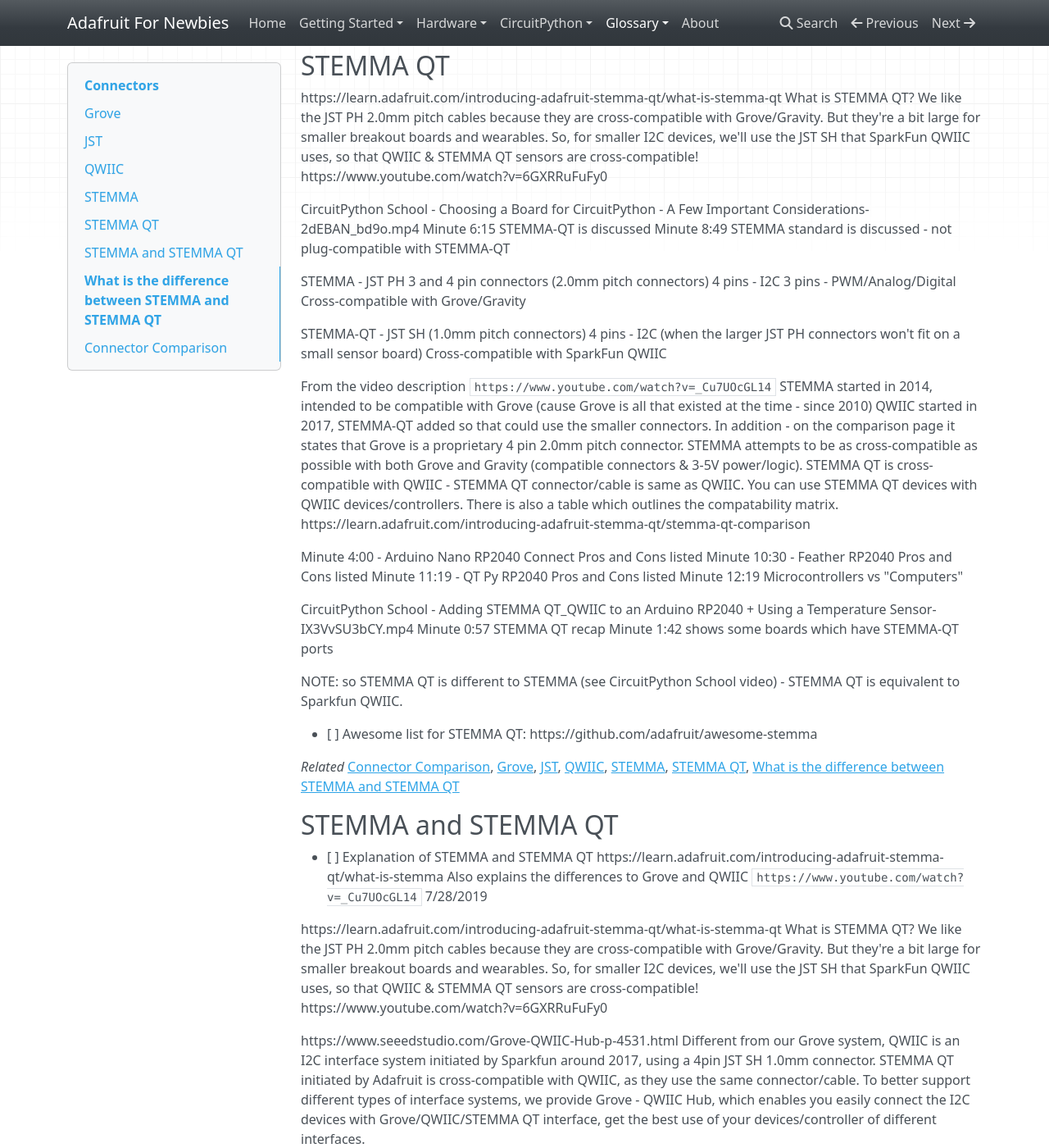
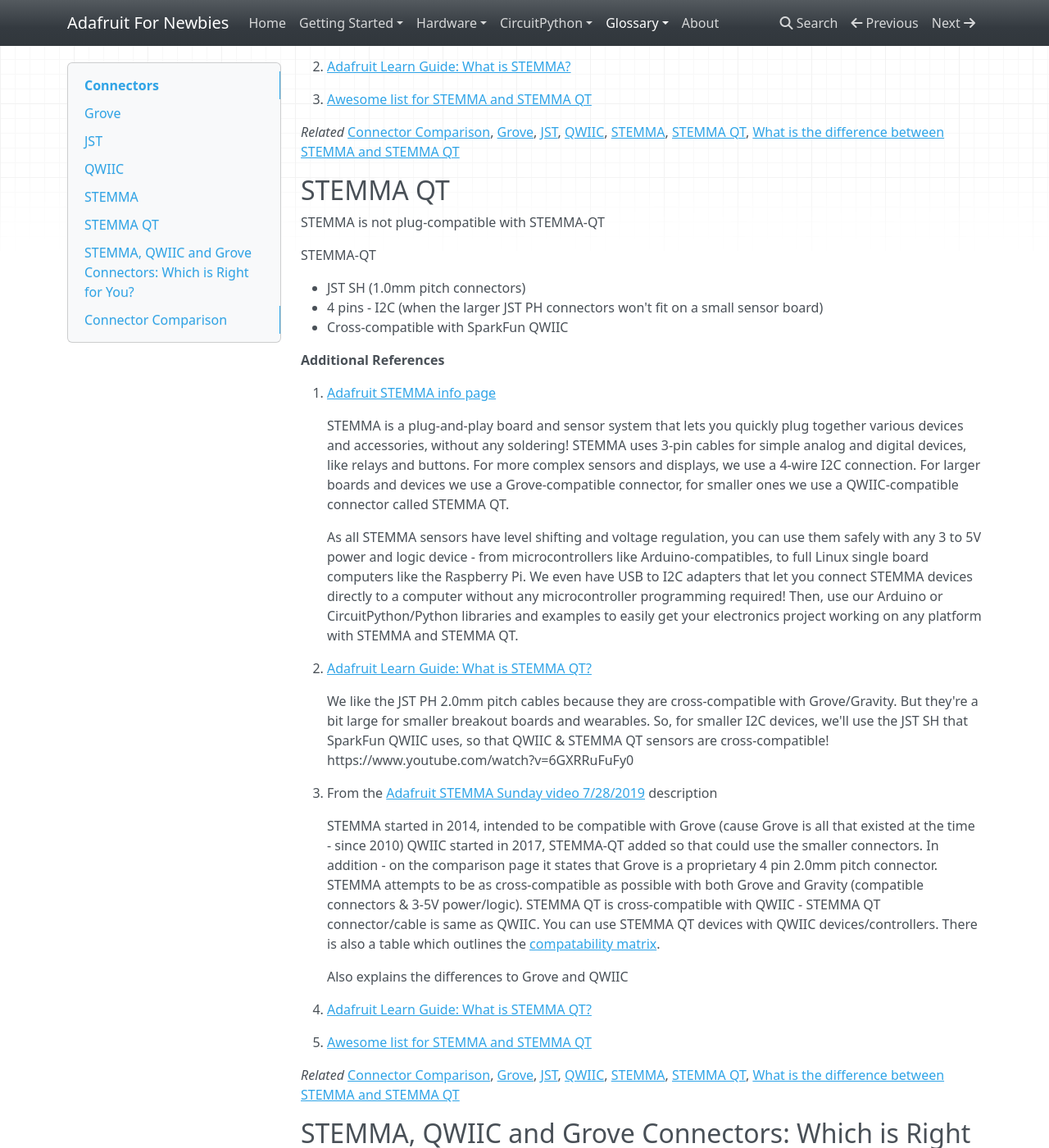
Before and after one commit to jliu70/adafruit.usedgoodies.com, an MkDocs documentation site: the page built from docs/glossary/connectors.md, in a window 1280 px wide and 1400 px high, scrolled down 2949 px. Shown: the whole window at 82% size. Built offline with MkDocs 1.6.1, drawn with Linux system fonts in a browser that asks for light colours; nearby versions of some CDN libraries; some of the changed text lies outside the part shown.

Commit message:
updates 2022-02-11 - next connectors.md choosing_a_board.md

````diff
--- /dev/null
+++ b/demo.py
@@ -0,0 +1,4 @@
+from rich import print
+
+print(f"I wonder what this looks like 1 + 1 = {1 + 1}")
+print({"a": [1, 2, 3], "b" : {"c" : 1}})
--- a/docs/circuitpython/installation.md
+++ b/docs/circuitpython/installation.md
@@ -1,6 +1,23 @@
 # installation
-
 
 [CircuitPython hardware binaries downloads](https://circuitpython.org/downloads)
 
 [CircuitPython Bundle Libraries](https://circuitpython.org/libraries)
+
+
+
+Adafruit has a great walkthrough on how to [get started with CircuitPython with Raspberry Pi Pico](https://learn.adafruit.com/getting-started-with-raspberry-pi-pico-circuitpython/micropython-or-circuitpython)
+
+
+General steps
+
+1. Download UF2 binaries for your board
+    - Go to Downloads site and click on your board
+    - download and then go into bootloader mode
+    - drag and drop the UF2 file to your device USB device
+2. Download Bundle Libraries
+    - Manually
+        - download the bundle, unzip, then drag and drop the libraries you need
+    - Via Circup
+        - can create a text file, e.g., `requirements.txt`
+        - run `circup install -r requirements.txt`
--- a/docs/glossary/connectors.md
+++ b/docs/glossary/connectors.md
@@ -58,7 +58,7 @@
 !!! From_the_Archive
     J.S.T. = Japanese Solderless Terminals As our company name implies, Solderless Terminal, has real significance. When JST was established in 1957, we were Japan's first manufacturer and distributor of Solderless Terminals.
 
-There are [many types of JST connectors](https://en.wikipedia.org/wiki/JST_connector), but the two used most commonly with Adafruit are:
+There are [many types of JST connectors](https://en.wikipedia.org/wiki/JST_connector), but the two most commonly used by Adafruit are:
 
 - JST Series  "PH"  2.00mm pin-to-pin pitch
     - Used with [STEMMA](connectors.md#stemma)
@@ -96,84 +96,80 @@
 
 ## STEMMA
 
-https://www.adafruit.com/category/1005
 
-STEMMA is a plug-and-play board and sensor system that lets you quickly plug together various devices and accessories, without any soldering! STEMMA uses 3-pin cables for simple analog and digital devices, like relays and buttons. For more complex sensors and displays, we use a 4-wire I2C connection. For larger boards and devices we use a Grove-compatible connector, for smaller ones we use a QWIIC-compatible connector called STEMMA QT.
+STEMMA standard is not plug-compatible with STEMMA-QT
 
-As all STEMMA sensors have level shifting and voltage regulation, you can use them safely with any 3 to 5V power and logic device - from microcontrollers like Arduino-compatibles, to full Linux single board computers like the Raspberry Pi. We even have USB to I2C adapters that let you connect STEMMA devices directly to a computer without any microcontroller programming required! Then, use our Arduino or CircuitPython/Python libraries and examples to easily get your electronics project working on any platform with STEMMA and STEMMA QT.
+ STEMMA
 
+ - JST PH 3 and 4 pin connectors (2.0mm pitch connectors)
+ - 4 pins - I2C
+ - 3 pins - PWM/Analog/Digital
+ - Aims to be compatible with Grove/Gravity
 
-As all STEMMA sensors have level shifting and voltage regulation, you can use them safely with any 3 to 5V power and logic device - from microcontrollers like Arduino-compatibles, to full Linux single board computers like the Raspberry Pi. We even have USB to I2C adapters that let you connect STEMMA devices directly to a computer without any microcontroller programming required! Then, use our Arduino or CircuitPython/Python libraries and examples to easily get your electronics project working on any platform with STEMMA and STEMMA QT.
+** Additional References **
+
+1. [Adafruit STEMMA info page](https://www.adafruit.com/category/1005)
+
+    STEMMA is a plug-and-play board and sensor system that lets you quickly plug together various devices and accessories, without any soldering! STEMMA uses 3-pin cables for simple analog and digital devices, like relays and buttons. For more complex sensors and displays, we use a 4-wire I2C connection. For larger boards and devices we use a Grove-compatible connector, for smaller ones we use a QWIIC-compatible connector called STEMMA QT.
+
+    As all STEMMA sensors have level shifting and voltage regulation, you can use them safely with any 3 to 5V power and logic device - from microcontrollers like Arduino-compatibles, to full Linux single board computers like the Raspberry Pi. We even have USB to I2C adapters that let you connect STEMMA devices directly to a computer without any microcontroller programming required! Then, use our Arduino or CircuitPython/Python libraries and examples to easily get your electronics project working on any platform with STEMMA and STEMMA QT.
+
+2. [Adafruit Learn Guide: What is STEMMA?](https://learn.adafruit.com/introducing-adafruit-stemma-qt/what-is-stemma)
+
+3. [Awesome list for STEMMA and STEMMA QT](https://github.com/adafruit/awesome-stemma)
 
 *Related* [Connector Comparison](connectors.md#connector-comparison), [Grove](connectors.md#grove), [JST](connectors.md#jst), [QWIIC](connectors.md#qwiic), [STEMMA](connectors.md#stemma), [STEMMA QT](connectors.md#stemma-qt), [What is the difference between STEMMA and STEMMA QT](connectors.md#what-is-the-difference-between-stemma-and-stemma-qt)
 
 
+
 ## STEMMA QT
 
-https://learn.adafruit.com/introducing-adafruit-stemma-qt/what-is-stemma-qt
-    What is STEMMA QT?
+
+ STEMMA is not plug-compatible with STEMMA-QT
+
+ STEMMA-QT
+
+ - JST SH (1.0mm pitch connectors)
+ - 4 pins - I2C (when the larger JST PH connectors won't fit on a small sensor board)
+ - Cross-compatible with SparkFun QWIIC
+
+**Additional References**
+
+1. [Adafruit STEMMA info page](https://www.adafruit.com/category/1005)
+
+    STEMMA is a plug-and-play board and sensor system that lets you quickly plug together various devices and accessories, without any soldering! STEMMA uses 3-pin cables for simple analog and digital devices, like relays and buttons. For more complex sensors and displays, we use a 4-wire I2C connection. For larger boards and devices we use a Grove-compatible connector, for smaller ones we use a QWIIC-compatible connector called STEMMA QT.
+
+    As all STEMMA sensors have level shifting and voltage regulation, you can use them safely with any 3 to 5V power and logic device - from microcontrollers like Arduino-compatibles, to full Linux single board computers like the Raspberry Pi. We even have USB to I2C adapters that let you connect STEMMA devices directly to a computer without any microcontroller programming required! Then, use our Arduino or CircuitPython/Python libraries and examples to easily get your electronics project working on any platform with STEMMA and STEMMA QT.
+
+2. [Adafruit Learn Guide: What is STEMMA QT?](https://learn.adafruit.com/introducing-adafruit-stemma-qt/what-is-stemma-qt)
+
     We like the JST PH 2.0mm pitch cables because they are cross-compatible with Grove/Gravity. But they're a bit large for smaller breakout boards and wearables. So, for smaller I2C devices, we'll use the JST SH that SparkFun QWIIC uses, so that QWIIC & STEMMA QT sensors are cross-compatible!
     https://www.youtube.com/watch?v=6GXRRuFuFy0
 
 
-CircuitPython School - Choosing a Board for CircuitPython - A Few Important Considerations-2dEBAN_bd9o.mp4
-Minute 6:15 STEMMA-QT is discussed
-Minute 8:49 STEMMA standard is discussed - not plug-compatible with STEMMA-QT
+3. From the [Adafruit STEMMA Sunday video 7/28/2019](https://www.youtube.com/watch?v=_Cu7UOcGL14) description
 
- STEMMA - JST PH 3 and 4 pin connectors (2.0mm pitch connectors)
- 4 pins - I2C
- 3 pins - PWM/Analog/Digital
- Cross-compatible with Grove/Gravity
+    STEMMA started in 2014, intended to be compatible with Grove (cause Grove is all that existed at the time - since 2010)
+    QWIIC started in 2017, STEMMA-QT added so that could use the smaller connectors.
+    In addition - on the comparison page it states that Grove is a proprietary 4 pin 2.0mm pitch connector.
+    STEMMA attempts to be as cross-compatible as possible with both Grove and Gravity (compatible connectors & 3-5V power/logic). STEMMA QT is cross-compatible with QWIIC - STEMMA QT connector/cable is same as QWIIC. You can use STEMMA QT devices with QWIIC devices/controllers.
+    There is also a table which outlines the [compatability matrix](https://learn.adafruit.com/introducing-adafruit-stemma-qt/stemma-qt-comparison).
 
- STEMMA-QT - JST SH (1.0mm pitch connectors)
- 4 pins - I2C (when the larger JST PH connectors won't fit on a small sensor board)
- Cross-compatible with SparkFun QWIIC
+    Also explains the differences to Grove and QWIIC
 
-From the video description ```https://www.youtube.com/watch?v=_Cu7UOcGL14```
- STEMMA started in 2014, intended to be compatible with Grove (cause Grove is all that existed at the time - since 2010)
- QWIIC started in 2017, STEMMA-QT added so that could use the smaller connectors.
- In addition - on the comparison page it states that Grove is a proprietary 4 pin 2.0mm pitch connector.
- STEMMA attempts to be as cross-compatible as possible with both Grove and Gravity (compatible connectors & 3-5V power/logic). STEMMA QT is cross-compatible with QWIIC - STEMMA QT connector/cable is same as QWIIC. You can use STEMMA QT devices with QWIIC devices/controllers.
- There is also a table which outlines the compatability matrix.  https://learn.adafruit.com/introducing-adafruit-stemma-qt/stemma-qt-comparison
-
-Minute 4:00 - Arduino Nano RP2040 Connect Pros and Cons listed
-Minute 10:30 - Feather RP2040 Pros and Cons listed
-Minute 11:19 - QT Py RP2040 Pros and Cons listed
-Minute 12:19 Microcontrollers vs "Computers"
+4. [Adafruit Learn Guide: What is STEMMA QT?](https://learn.adafruit.com/introducing-adafruit-stemma-qt/what-is-stemma-qt)
 
 
-
-CircuitPython School - Adding STEMMA QT_QWIIC to an Arduino RP2040 + Using a Temperature Sensor-IX3VvSU3bCY.mp4
-Minute 0:57  STEMMA QT recap
-Minute 1:42 shows some boards which have STEMMA-QT ports
-
-NOTE: so STEMMA QT is different to STEMMA (see CircuitPython School video) -   STEMMA QT is equivalent to Sparkfun QWIIC.
-
-
-- [ ] Awesome list for STEMMA QT:  https://github.com/adafruit/awesome-stemma
+5. [Awesome list for STEMMA and STEMMA QT](https://github.com/adafruit/awesome-stemma)
 
 
 *Related* [Connector Comparison](connectors.md#connector-comparison), [Grove](connectors.md#grove), [JST](connectors.md#jst), [QWIIC](connectors.md#qwiic), [STEMMA](connectors.md#stemma), [STEMMA QT](connectors.md#stemma-qt), [What is the difference between STEMMA and STEMMA QT](connectors.md#what-is-the-difference-between-stemma-and-stemma-qt)
 
 
-## STEMMA and STEMMA QT
-
-- [ ] Explanation of STEMMA and STEMMA QT https://learn.adafruit.com/introducing-adafruit-stemma-qt/what-is-stemma  Also explains the differences to Grove and QWIIC  ```https://www.youtube.com/watch?v=_Cu7UOcGL14```  7/28/2019
-
-https://learn.adafruit.com/introducing-adafruit-stemma-qt/what-is-stemma-qt
-    What is STEMMA QT?
-    We like the JST PH 2.0mm pitch cables because they are cross-compatible with Grove/Gravity. But they're a bit large for smaller breakout boards and wearables. So, for smaller I2C devices, we'll use the JST SH that SparkFun QWIIC uses, so that QWIIC & STEMMA QT sensors are cross-compatible!
-    https://www.youtube.com/watch?v=6GXRRuFuFy0
 
 
-https://www.seeedstudio.com/Grove-QWIIC-Hub-p-4531.html
-    Different from our Grove system, QWIIC is an I2C interface system initiated by Sparkfun around 2017, using a 4pin JST SH 1.0mm connector. STEMMA QT initiated by Adafruit is cross-compatible with QWIIC, as they use the same connector/cable. To better support different types of interface systems, we provide Grove - QWIIC Hub, which enables you easily connect the I2C devices with Grove/QWIIC/STEMMA QT interface, get the best use of your devices/controller of different interfaces.
 
-
-# What is the difference between STEMMA and STEMMA QT
-
-
-STEMMA, QWIIC and Grove Connectors: Which is Right for You?
+## STEMMA, QWIIC and Grove Connectors: Which is Right for You?
 
 https://www.tomshardware.com/features/stemma-vs-qwiic-vs-grove-connectors  4/24/2021
 
@@ -191,12 +187,17 @@
 
 ## Connector Comparison
 
-| Device    | Manufacturer                                | Connector                                             | Voltage / Logic                                         | Protocols                                                         | Year Introduced | Compatible                            |
-| --------- | ------------------------------------------- | ----------------------------------------------------- | ------------------------------------------------------- | ----------------------------------------------------------------- | --------------- | ------------------------------------- |
-| Grove     | [Seeed Studio](https://www.seeedstudio.com) | Proprietary 4 pin 2.0mm pin pitch                     | 3-5V [DC](https://en.wikipedia.org/wiki/Direct_current) | 4 Pin [I2C](i2c.md) / Analog / Digital / [PWM](pwm.md)            | 2010            | Compatible with STEMMA I2C only       |
-| QWIIC     | [Sparkfun](https://www.sparkfun.com)        | [JST SH](connectors.md#jst) 4 pin 1.0mm pin pitch     | 3V [DC](https://en.wikipedia.org/wiki/Direct_current)   | [I2C](i2c.md)                                                     | 2017            | N/A                                   |
-| STEMMA    | [Adafruit](https://www.adafruit.com)        | [JST PH](connectors.md#jst) 3 / 4 Pin 2.0mm pin pitch | 3-5V [DC](https://en.wikipedia.org/wiki/Direct_current) | 4 Pin [I2C](i2c.md)  **or**  3 Pin Analog / Digital / [PWM](pwm.md) | 2014            | Only STEMMA I2C compatible with Grove |
-| STEMMA QT | [Adafruit](https://www.adafruit.com)        | [JST SH](connectors.md#jst) 4 pin 1.0mm pin pitch     | 3-5V [DC](https://en.wikipedia.org/wiki/Direct_current) | [I2C](i2c.md)                                                     | 2018            | intended to be compatible with QWIIC  |
+| Device    | Manufacturer                                | Connector                                             | Voltage / Logic                                           | Protocols                                                           | Year Introduced | Compatible                            |
+| --------- | ------------------------------------------- | ----------------------------------------------------- | --------------------------------------------------------- | ------------------------------------------------------------------- | --------------- | ------------------------------------- |
+| Grove     | [Seeed Studio](https://www.seeedstudio.com) | Proprietary 4 pin 2.0mm pin pitch                     | 3-5V [DC](https://en.wikipedia.org/wiki/Direct_current)   | 4 Pin [I2C](i2c.md) / Analog / Digital / [PWM](pwm.md)              | 2010            | Compatible with STEMMA I2C only       |
+| QWIIC     | [Sparkfun](https://www.sparkfun.com)        | [JST SH](connectors.md#jst) 4 pin 1.0mm pin pitch     | **3V** [DC](https://en.wikipedia.org/wiki/Direct_current) | [I2C](i2c.md)                                                       | 2017            | N/A                                   |
+| STEMMA    | [Adafruit](https://www.adafruit.com)        | [JST PH](connectors.md#jst) 3 / 4 Pin 2.0mm pin pitch | 3-5V [DC](https://en.wikipedia.org/wiki/Direct_current)   | 4 Pin [I2C](i2c.md)  **or**  3 Pin Analog / Digital / [PWM](pwm.md) | 2014            | Only STEMMA I2C compatible with Grove |
+| STEMMA QT | [Adafruit](https://www.adafruit.com)        | [JST SH](connectors.md#jst) 4 pin 1.0mm pin pitch     | 3-5V [DC](https://en.wikipedia.org/wiki/Direct_current)   | [I2C](i2c.md)                                                       | 2018            | intended to be compatible with QWIIC  |
+
+
+!!! note
+    Adafruit Learn Guide also has a table which outlines the [cross-compatability matrix](https://learn.adafruit.com/introducing-adafruit-stemma-qt/stemma-qt-comparison).
+
 
 Which Connector is Right For You?
 The answer is based on what boards you already have and what you want to achieve. If you have Adafruit’s boards, then you will most likely have some form of STEMMA / STEMMA QT connector and so the entire range of add-ons is available to you. You will also have access to SparkFun’s QWIIC range of add ons which opens up a plethora of options for your projects. This is also true if you have any of SparkFun’s boards with QWIIC connectors.
--- a/docs/hardware/choosing_a_board.md
+++ b/docs/hardware/choosing_a_board.md
@@ -65,6 +65,9 @@
 Minute 1:42 shows some boards which have STEMMA-QT ports
 
 
+NOTE: so STEMMA QT is different to STEMMA (see CircuitPython School video) -   STEMMA QT is equivalent to Sparkfun QWIIC.
+
+
 
 # Connectors
 
--- a/docs/hardware/index.md
+++ b/docs/hardware/index.md
@@ -94,6 +94,7 @@
 
 
 
+Pretty Pins - pin out diagrams for Adafruit hardware
 
 [CSV files for Adafruit pin out diagrams](https://github.com/adafruit/PrettyPins) - only needed to be done once per chip
 
````
Also changed, not shown: other parts of docs/hardware/index.md (+1 -1 lines), demo2.py (added, +9 -0 lines), demo3.py (added, +7 -0 lines), demo4.py (added, +16 -0 lines), github-pages.txt (added, +68 -0 lines), README-rich.txt (added).
